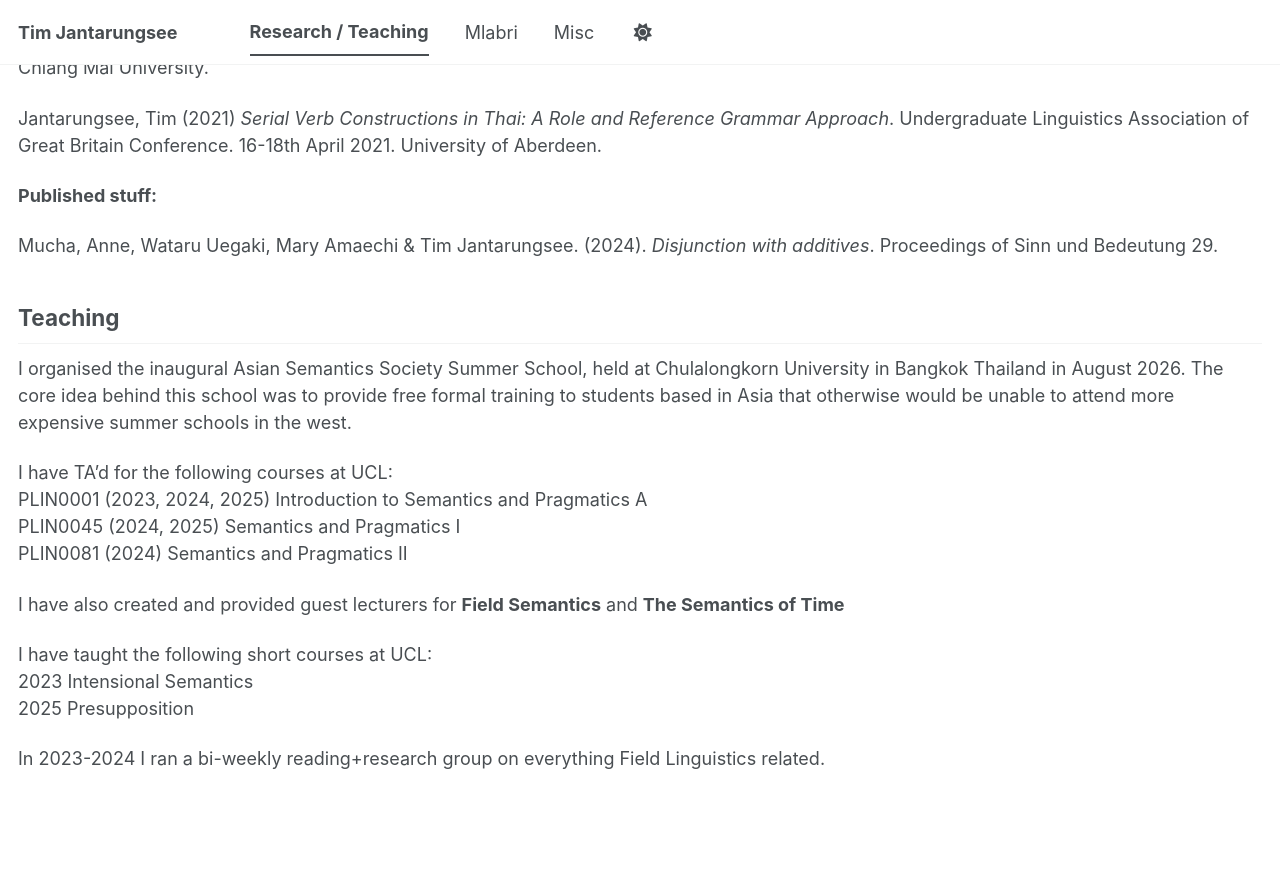
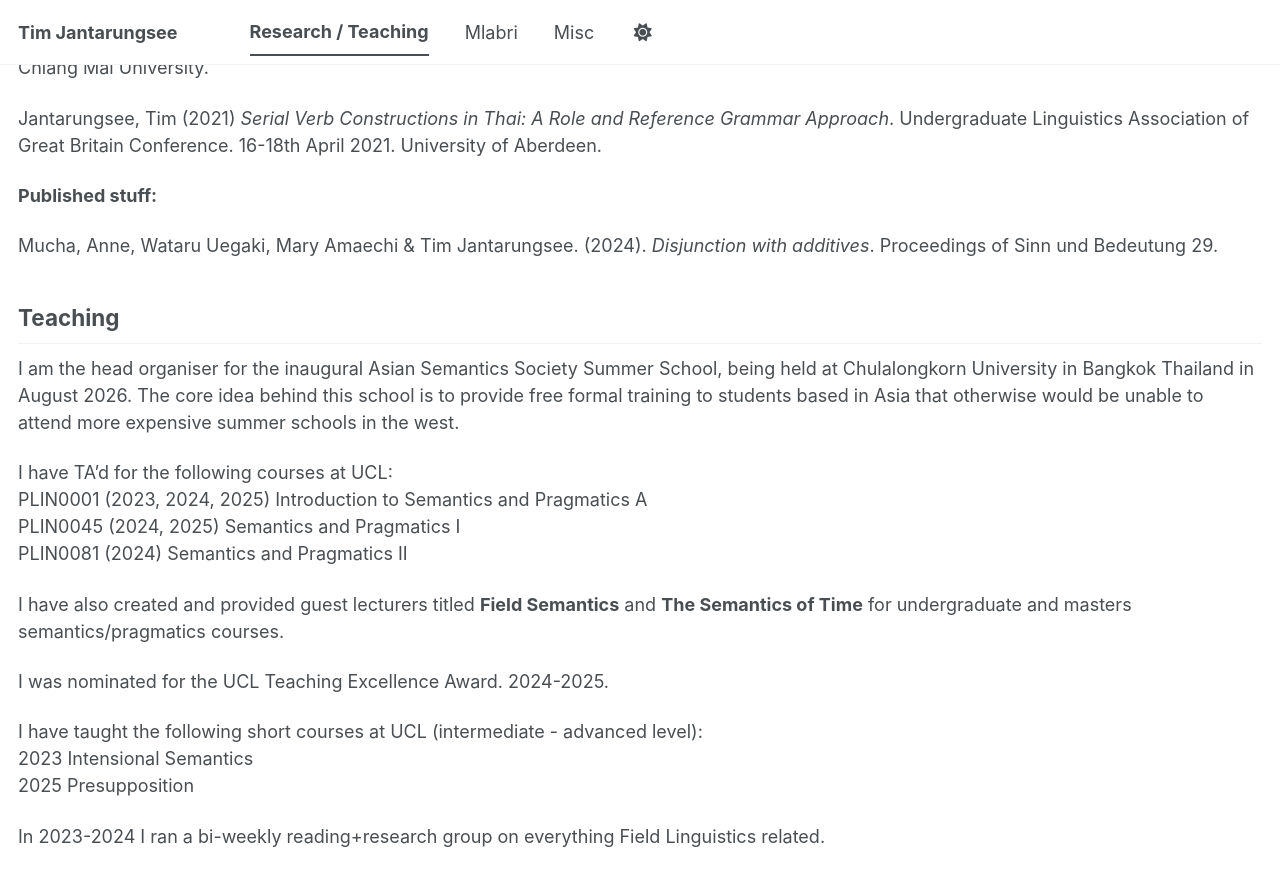
Before and after one commit to timjantarungsee/timjantarungsee.github.io, a Jekyll site: the page built from _pages/research-teaching.md, in a window 1280 px wide and 900 px high, scrolled down 827 px. Shown: the top 886 px of the window. Built offline with Jekyll 4.4.1, drawn with Linux system fonts in a browser that asks for light colours; a script bundle is joined from its source files by our own code; library files that are not in the unit come from our copies; before the commit the page ends 1650 px from its top, so only the background shows below that.

Commit message:
Update research-teaching.md

```diff
--- a/_pages/research-teaching.md
+++ b/_pages/research-teaching.md
@@ -34,16 +34,18 @@ Mucha, Anne, Wataru Uegaki, Mary Amaechi & Tim Jantarungsee. (2024). _Disjunctio
 
 
 ## Teaching
-I organised the inaugural Asian Semantics Society Summer School, held at Chulalongkorn University in Bangkok Thailand in August 2026. The core idea behind this school was to provide free formal training to students based in Asia that otherwise would be unable to attend more expensive summer schools in the west.
+I am the head organiser for the inaugural Asian Semantics Society Summer School, being held at Chulalongkorn University in Bangkok Thailand in August 2026. The core idea behind this school is to provide free formal training to students based in Asia that otherwise would be unable to attend more expensive summer schools in the west.
 
 I have TA'd for the following courses at UCL:
 PLIN0001 (2023, 2024, 2025) Introduction to Semantics and Pragmatics A
 PLIN0045 (2024, 2025) Semantics and Pragmatics I
 PLIN0081 (2024) Semantics and Pragmatics II
 
-I have also created and provided guest lecturers for **Field Semantics** and **The Semantics of Time**
+I have also created and provided guest lecturers titled **Field Semantics** and **The Semantics of Time** for undergraduate and masters semantics/pragmatics courses.
 
-I have taught the following short courses at UCL:
+I was nominated for the UCL Teaching Excellence Award. 2024-2025.
+
+I have taught the following short courses at UCL (intermediate - advanced level):
 2023 Intensional Semantics
 2025 Presupposition
 
```
